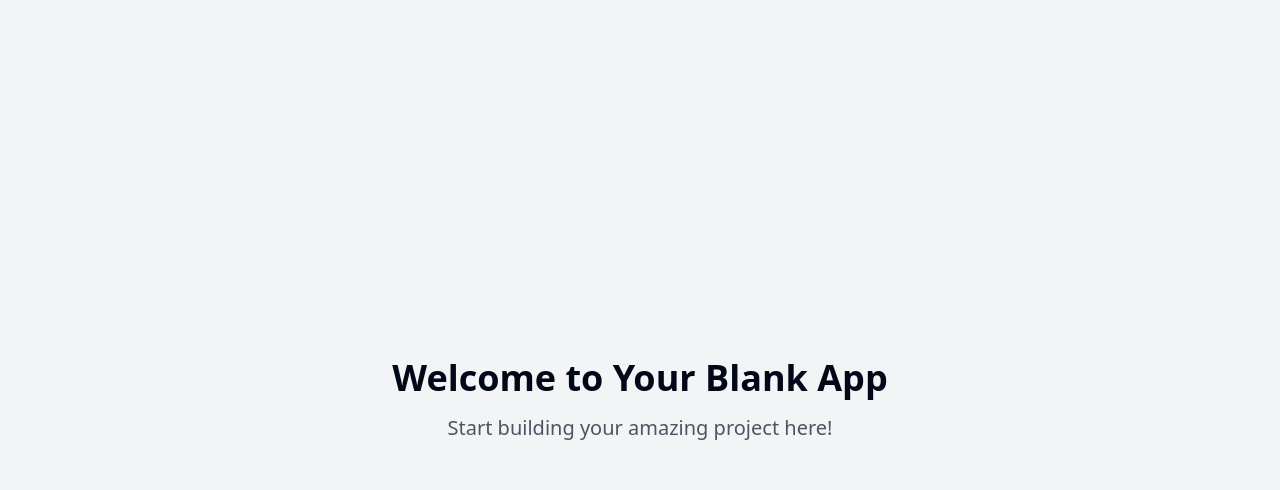
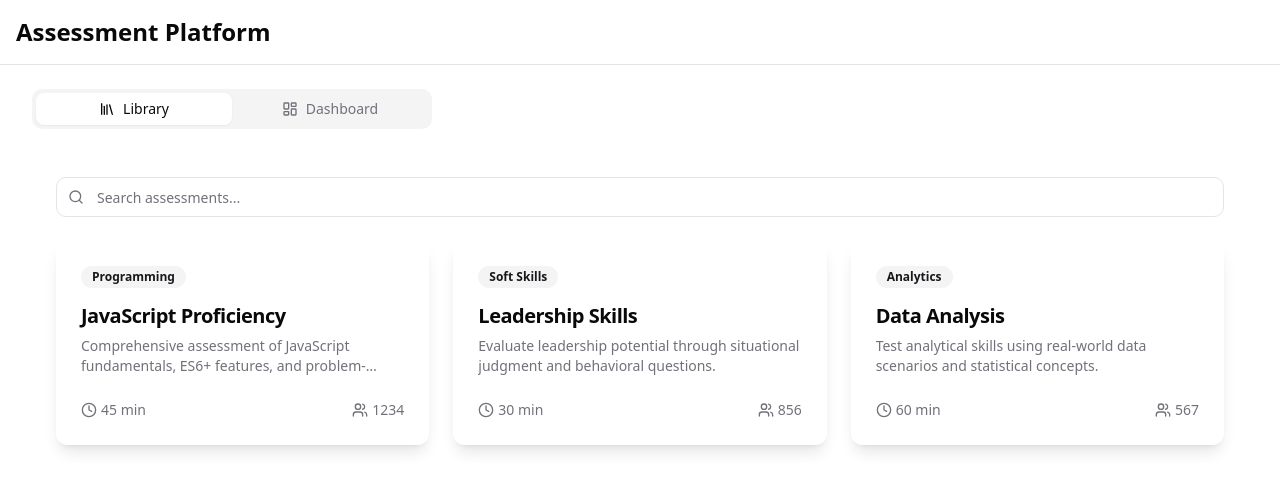
Before and after one commit to hrharhar/custom-assessment-garden, a React (Vite) app: page / in a window 1280 px wide. Shown: the top 490 px of the page. Built offline with nearby package versions, Linux system fonts and the light colour scheme.

Commit message:
Add assessment platform feature
Implement a library of assessments allowing users to create customized assessments by adding up to 10 assessments. Include functionality for sending assessments to candidates and tracking results in a dashboard.
[skip gpt_engineer]

```diff
--- /dev/null
+++ b/src/components/AssessmentCard.tsx
@@ -0,0 +1,50 @@
+import { Card, CardContent, CardDescription, CardHeader, CardTitle } from "@/components/ui/card";
+import { Badge } from "@/components/ui/badge";
+import { Clock, Users } from "lucide-react";
+
+interface AssessmentCardProps {
+  title: string;
+  description: string;
+  duration: number;
+  category: string;
+  timesUsed: number;
+  onClick?: () => void;
+}
+
+export const AssessmentCard = ({
+  title,
+  description,
+  duration,
+  category,
+  timesUsed,
+  onClick,
+}: AssessmentCardProps) => {
+  return (
+    <Card
+      className="hover-scale glass-card cursor-pointer h-full"
+      onClick={onClick}
+    >
+      <CardHeader>
+        <div className="flex justify-between items-start">
+          <Badge variant="secondary" className="mb-2">
+            {category}
+          </Badge>
+        </div>
+        <CardTitle className="text-xl">{title}</CardTitle>
+        <CardDescription className="line-clamp-2">{description}</CardDescription>
+      </CardHeader>
+      <CardContent>
+        <div className="flex items-center justify-between text-sm text-muted-foreground">
+          <div className="flex items-center gap-1">
+            <Clock className="h-4 w-4" />
+            <span>{duration} min</span>
+          </div>
+          <div className="flex items-center gap-1">
+            <Users className="h-4 w-4" />
+            <span>{timesUsed}</span>
+          </div>
+        </div>
+      </CardContent>
+    </Card>
+  );
+};
--- /dev/null
+++ b/src/components/AssessmentLibrary.tsx
@@ -0,0 +1,67 @@
+import { useState } from "react";
+import { Input } from "@/components/ui/input";
+import { AssessmentCard } from "./AssessmentCard";
+import { Search } from "lucide-react";
+
+const SAMPLE_ASSESSMENTS = [
+  {
+    id: 1,
+    title: "JavaScript Proficiency",
+    description: "Comprehensive assessment of JavaScript fundamentals, ES6+ features, and problem-solving skills.",
+    duration: 45,
+    category: "Programming",
+    timesUsed: 1234,
+  },
+  {
+    id: 2,
+    title: "Leadership Skills",
+    description: "Evaluate leadership potential through situational judgment and behavioral questions.",
+    duration: 30,
+    category: "Soft Skills",
+    timesUsed: 856,
+  },
+  {
+    id: 3,
+    title: "Data Analysis",
+    description: "Test analytical skills using real-world data scenarios and statistical concepts.",
+    duration: 60,
+    category: "Analytics",
+    timesUsed: 567,
+  },
+];
+
+export const AssessmentLibrary = () => {
+  const [searchQuery, setSearchQuery] = useState("");
+
+  const filteredAssessments = SAMPLE_ASSESSMENTS.filter(
+    (assessment) =>
+      assessment.title.toLowerCase().includes(searchQuery.toLowerCase()) ||
+      assessment.description.toLowerCase().includes(searchQuery.toLowerCase())
+  );
+
+  return (
+    <div className="fade-in space-y-6 p-6">
+      <div className="flex items-center space-x-4">
+        <div className="relative flex-1">
+          <Search className="absolute left-3 top-1/2 h-4 w-4 -translate-y-1/2 text-muted-foreground" />
+          <Input
+            placeholder="Search assessments..."
+            value={searchQuery}
+            onChange={(e) => setSearchQuery(e.target.value)}
+            className="pl-10"
+          />
+        </div>
+      </div>
+
+      <div className="grid grid-cols-1 md:grid-cols-2 lg:grid-cols-3 gap-6">
+        {filteredAssessments.map((assessment) => (
+          <AssessmentCard
+            key={assessment.id}
+            {...assessment}
+            onClick={() => console.log("Selected assessment:", assessment.id)}
+          />
+        ))}
+      </div>
+    </div>
+  );
+};
--- /dev/null
+++ b/src/components/Dashboard.tsx
@@ -0,0 +1,56 @@
+import { Card, CardContent, CardHeader, CardTitle } from "@/components/ui/card";
+import { Users, Clock, CheckCircle, BarChart3 } from "lucide-react";
+
+export const Dashboard = () => {
+  return (
+    <div className="fade-in space-y-6 p-6">
+      <h2 className="text-3xl font-bold tracking-tight">Dashboard</h2>
+
+      <div className="grid gap-4 md:grid-cols-2 lg:grid-cols-4">
+        <Card className="glass-card">
+          <CardHeader className="flex flex-row items-center justify-between space-y-0 pb-2">
+            <CardTitle className="text-sm font-medium">Total Candidates</CardTitle>
+            <Users className="h-4 w-4 text-muted-foreground" />
+          </CardHeader>
+          <CardContent>
+            <div className="text-2xl font-bold">245</div>
+            <p className="text-xs text-muted-foreground">+20% from last month</p>
+          </CardContent>
+        </Card>
+
+        <Card className="glass-card">
+          <CardHeader className="flex flex-row items-center justify-between space-y-0 pb-2">
+            <CardTitle className="text-sm font-medium">Avg. Completion Time</CardTitle>
+            <Clock className="h-4 w-4 text-muted-foreground" />
+          </CardHeader>
+          <CardContent>
+            <div className="text-2xl font-bold">32m</div>
+            <p className="text-xs text-muted-foreground">-5m from last month</p>
+          </CardContent>
+        </Card>
+
+        <Card className="glass-card">
+          <CardHeader className="flex flex-row items-center justify-between space-y-0 pb-2">
+            <CardTitle className="text-sm font-medium">Completion Rate</CardTitle>
+            <CheckCircle className="h-4 w-4 text-muted-foreground" />
+          </CardHeader>
+          <CardContent>
+            <div className="text-2xl font-bold">89%</div>
+            <p className="text-xs text-muted-foreground">+5% from last month</p>
+          </CardContent>
+        </Card>
+
+        <Card className="glass-card">
+          <CardHeader className="flex flex-row items-center justify-between space-y-0 pb-2">
+            <CardTitle className="text-sm font-medium">Avg. Score</CardTitle>
+            <BarChart3 className="h-4 w-4 text-muted-foreground" />
+          </CardHeader>
+          <CardContent>
+            <div className="text-2xl font-bold">72%</div>
+            <p className="text-xs text-muted-foreground">+2% from last month</p>
+          </CardContent>
+        </Card>
+      </div>
+    </div>
+  );
+};
--- a/src/index.css
+++ b/src/index.css
@@ -5,88 +5,25 @@
 @layer base {
   :root {
     --background: 0 0% 100%;
-    --foreground: 222.2 84% 4.9%;
-
+    --foreground: 240 10% 3.9%;
     --card: 0 0% 100%;
-    --card-foreground: 222.2 84% 4.9%;
-
+    --card-foreground: 240 10% 3.9%;
     --popover: 0 0% 100%;
-    --popover-foreground: 222.2 84% 4.9%;
-
-    --primary: 222.2 47.4% 11.2%;
-    --primary-foreground: 210 40% 98%;
-
-    --secondary: 210 40% 96.1%;
-    --secondary-foreground: 222.2 47.4% 11.2%;
-
-    --muted: 210 40% 96.1%;
-    --muted-foreground: 215.4 16.3% 46.9%;
-
-    --accent: 210 40% 96.1%;
-    --accent-foreground: 222.2 47.4% 11.2%;
-
+    --popover-foreground: 240 10% 3.9%;
+    --primary: 240 5.9% 10%;
+    --primary-foreground: 0 0% 98%;
+    --secondary: 240 4.8% 95.9%;
+    --secondary-foreground: 240 5.9% 10%;
+    --muted: 240 4.8% 95.9%;
+    --muted-foreground: 240 3.8% 46.1%;
+    --accent: 240 4.8% 95.9%;
+    --accent-foreground: 240 5.9% 10%;
     --destructive: 0 84.2% 60.2%;
-    --destructive-foreground: 210 40% 98%;
-
-    --border: 214.3 31.8% 91.4%;
-    --input: 214.3 31.8% 91.4%;
-    --ring: 222.2 84% 4.9%;
-
-    --radius: 0.5rem;
-
-    --sidebar-background: 0 0% 98%;
-
-    --sidebar-foreground: 240 5.3% 26.1%;
-
-    --sidebar-primary: 240 5.9% 10%;
-
-    --sidebar-primary-foreground: 0 0% 98%;
-
-    --sidebar-accent: 240 4.8% 95.9%;
-
-    --sidebar-accent-foreground: 240 5.9% 10%;
-
-    --sidebar-border: 220 13% 91%;
-
-    --sidebar-ring: 217.2 91.2% 59.8%;
-  }
-
-  .dark {
-    --background: 222.2 84% 4.9%;
-    --foreground: 210 40% 98%;
-
-    --card: 222.2 84% 4.9%;
-    --card-foreground: 210 40% 98%;
-
-    --popover: 222.2 84% 4.9%;
-    --popover-foreground: 210 40% 98%;
-
-    --primary: 210 40% 98%;
-    --primary-foreground: 222.2 47.4% 11.2%;
-
-    --secondary: 217.2 32.6% 17.5%;
-    --secondary-foreground: 210 40% 98%;
-
-    --muted: 217.2 32.6% 17.5%;
-    --muted-foreground: 215 20.2% 65.1%;
-
-    --accent: 217.2 32.6% 17.5%;
-    --accent-foreground: 210 40% 98%;
-
-    --destructive: 0 62.8% 30.6%;
-    --destructive-foreground: 210 40% 98%;
-
-    --border: 217.2 32.6% 17.5%;
-    --input: 217.2 32.6% 17.5%;
-    --ring: 212.7 26.8% 83.9%;
-    --sidebar-background: 240 5.9% 10%;
-    --sidebar-foreground: 240 4.8% 95.9%;
-    --sidebar-primary: 224.3 76.3% 48%;
-    --sidebar-primary-foreground: 0 0% 100%;
-    --sidebar-accent: 240 3.7% 15.9%;
-    --sidebar-accent-foreground: 240 4.8% 95.9%;
-    --sidebar-border: 240 3.7% 15.9%;
-    --sidebar-ring: 217.2 91.2% 59.8%;
+    --destructive-foreground: 0 0% 98%;
+    --border: 240 5.9% 90%;
+    --input: 240 5.9% 90%;
+    --ring: 240 5.9% 10%;
+    --radius: 0.75rem;
   }
 }
 
@@ -94,8 +31,19 @@
   * {
     @apply border-border;
   }
-
   body {
     @apply bg-background text-foreground;
   }
 }
+
+.glass-card {
+  @apply bg-white/80 backdrop-blur-sm border border-white/20 shadow-lg;
+}
+
+.hover-scale {
+  @apply transition-transform duration-200 hover:scale-[1.02];
+}
+
+.fade-in {
+  @apply animate-fade-in;
+}
--- a/src/pages/Index.tsx
+++ b/src/pages/Index.tsx
@@ -1,12 +1,43 @@
-// Update this page (the content is just a fallback if you fail to update the page)
+import { useState } from "react";
+import { AssessmentLibrary } from "@/components/AssessmentLibrary";
+import { Dashboard } from "@/components/Dashboard";
+import { Button } from "@/components/ui/button";
+import { Tabs, TabsContent, TabsList, TabsTrigger } from "@/components/ui/tabs";
+import { Library, LayoutDashboard } from "lucide-react";
 
 const Index = () => {
+  const [activeTab, setActiveTab] = useState("library");
+
   return (
-    <div className="min-h-screen flex items-center justify-center bg-gray-100">
-      <div className="text-center">
-        <h1 className="text-4xl font-bold mb-4">Welcome to Your Blank App</h1>
-        <p className="text-xl text-gray-600">Start building your amazing project here!</p>
-      </div>
+    <div className="min-h-screen bg-background">
+      <header className="border-b">
+        <div className="container flex h-16 items-center px-4">
+          <h1 className="text-2xl font-bold">Assessment Platform</h1>
+        </div>
+      </header>
+
+      <main className="container mx-auto py-6">
+        <Tabs value={activeTab} onValueChange={setActiveTab} className="space-y-6">
+          <TabsList className="grid w-full max-w-[400px] grid-cols-2">
+            <TabsTrigger value="library" className="flex items-center gap-2">
+              <Library className="h-4 w-4" />
+              Library
+            </TabsTrigger>
+            <TabsTrigger value="dashboard" className="flex items-center gap-2">
+              <LayoutDashboard className="h-4 w-4" />
+              Dashboard
+            </TabsTrigger>
+          </TabsList>
+
+          <TabsContent value="library" className="space-y-4">
+            <AssessmentLibrary />
+          </TabsContent>
+
+          <TabsContent value="dashboard">
+            <Dashboard />
+          </TabsContent>
+        </Tabs>
+      </main>
     </div>
   );
 };
--- a/tailwind.config.ts
+++ b/tailwind.config.ts
@@ -12,85 +12,77 @@ export default {
   theme: {
     container: {
       center: true,
-			padding: '2rem',
+      padding: "2rem",
       screens: {
-				'2xl': '1400px'
-			}
+        "2xl": "1400px",
+      },
     },
     extend: {
       colors: {
-				border: 'hsl(var(--border))',
-				input: 'hsl(var(--input))',
-				ring: 'hsl(var(--ring))',
-				background: 'hsl(var(--background))',
-				foreground: 'hsl(var(--foreground))',
+        border: "hsl(var(--border))",
+        input: "hsl(var(--input))",
+        ring: "hsl(var(--ring))",
+        background: "hsl(var(--background))",
+        foreground: "hsl(var(--foreground))",
         primary: {
-					DEFAULT: 'hsl(var(--primary))',
-					foreground: 'hsl(var(--primary-foreground))'
+          DEFAULT: "hsl(var(--primary))",
+          foreground: "hsl(var(--primary-foreground))",
         },
         secondary: {
-					DEFAULT: 'hsl(var(--secondary))',
-					foreground: 'hsl(var(--secondary-foreground))'
+          DEFAULT: "hsl(var(--secondary))",
+          foreground: "hsl(var(--secondary-foreground))",
         },
         destructive: {
-					DEFAULT: 'hsl(var(--destructive))',
-					foreground: 'hsl(var(--destructive-foreground))'
+          DEFAULT: "hsl(var(--destructive))",
+          foreground: "hsl(var(--destructive-foreground))",
         },
         muted: {
-					DEFAULT: 'hsl(var(--muted))',
-					foreground: 'hsl(var(--muted-foreground))'
+          DEFAULT: "hsl(var(--muted))",
+          foreground: "hsl(var(--muted-foreground))",
         },
         accent: {
-					DEFAULT: 'hsl(var(--accent))',
-					foreground: 'hsl(var(--accent-foreground))'
+          DEFAULT: "hsl(var(--accent))",
+          foreground: "hsl(var(--accent-foreground))",
         },
         popover: {
-					DEFAULT: 'hsl(var(--popover))',
-					foreground: 'hsl(var(--popover-foreground))'
+          DEFAULT: "hsl(var(--popover))",
+          foreground: "hsl(var(--popover-foreground))",
         },
         card: {
-					DEFAULT: 'hsl(var(--card))',
-					foreground: 'hsl(var(--card-foreground))'
+          DEFAULT: "hsl(var(--card))",
+          foreground: "hsl(var(--card-foreground))",
         },
-				sidebar: {
-					DEFAULT: 'hsl(var(--sidebar-background))',
-					foreground: 'hsl(var(--sidebar-foreground))',
-					primary: 'hsl(var(--sidebar-primary))',
-					'primary-foreground': 'hsl(var(--sidebar-primary-foreground))',
-					accent: 'hsl(var(--sidebar-accent))',
-					'accent-foreground': 'hsl(var(--sidebar-accent-foreground))',
-					border: 'hsl(var(--sidebar-border))',
-					ring: 'hsl(var(--sidebar-ring))'
-				}
       },
       borderRadius: {
-				lg: 'var(--radius)',
-				md: 'calc(var(--radius) - 2px)',
-				sm: 'calc(var(--radius) - 4px)'
+        lg: "var(--radius)",
+        md: "calc(var(--radius) - 2px)",
+        sm: "calc(var(--radius) - 4px)",
       },
       keyframes: {
-				'accordion-down': {
-					from: {
-						height: '0'
+        "accordion-down": {
+          from: { height: "0" },
+          to: { height: "var(--radix-accordion-content-height)" },
         },
-					to: {
-						height: 'var(--radix-accordion-content-height)'
-					}
+        "accordion-up": {
+          from: { height: "var(--radix-accordion-content-height)" },
+          to: { height: "0" },
         },
-				'accordion-up': {
-					from: {
-						height: 'var(--radix-accordion-content-height)'
+        "fade-in": {
+          "0%": { opacity: "0", transform: "translateY(10px)" },
+          "100%": { opacity: "1", transform: "translateY(0)" },
         },
-					to: {
-						height: '0'
-					}
-				}
+        "fade-out": {
+          "0%": { opacity: "1", transform: "translateY(0)" },
+          "100%": { opacity: "0", transform: "translateY(10px)" },
+        },
       },
       animation: {
-				'accordion-down': 'accordion-down 0.2s ease-out',
-				'accordion-up': 'accordion-up 0.2s ease-out'
-			}
-		}
+        "accordion-down": "accordion-down 0.2s ease-out",
+        "accordion-up": "accordion-up 0.2s ease-out",
+        "fade-in": "fade-in 0.3s ease-out",
+        "fade-out": "fade-out 0.3s ease-out",
+      },
+    },
   },
   plugins: [require("tailwindcss-animate")],
 } satisfies Config;
```
Lines whose indentation alone changed are shown as unchanged.
